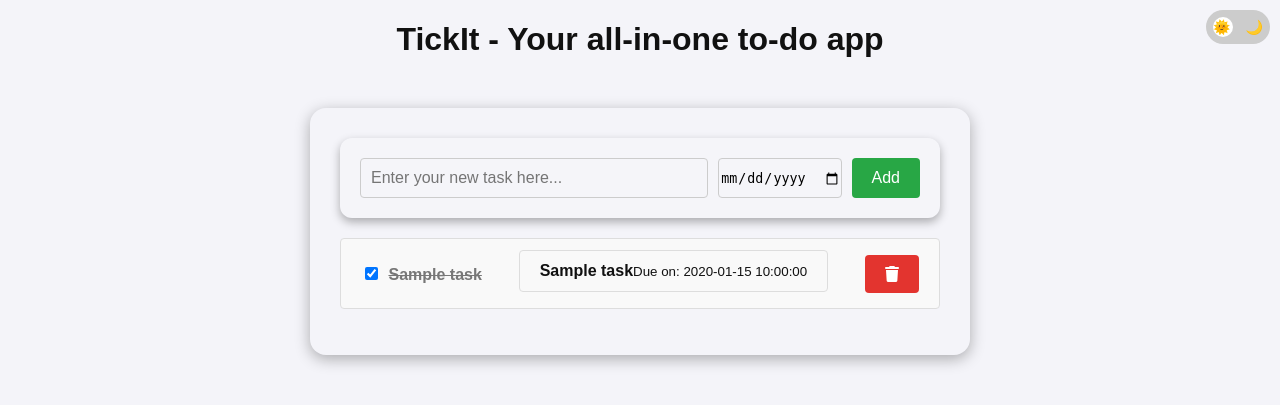
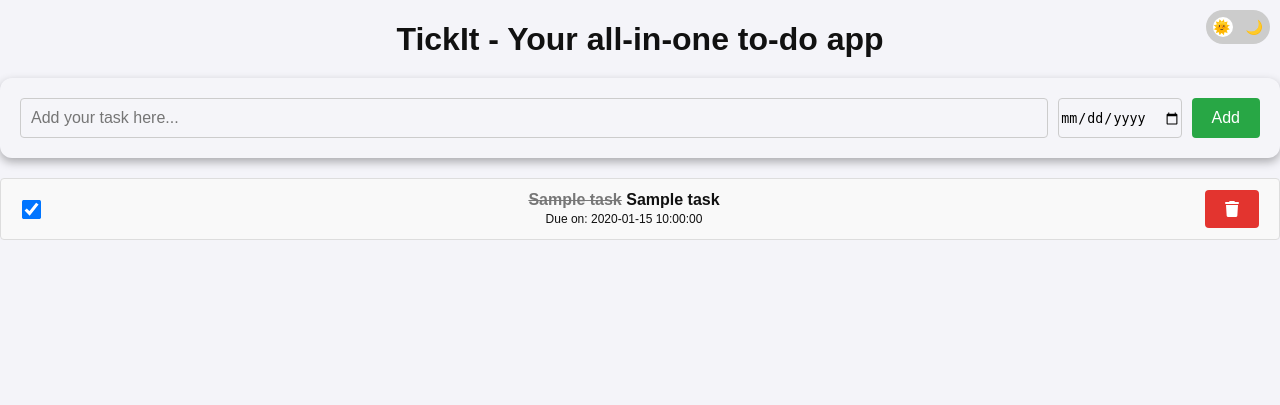
Before and after one commit to arnaveenkumar/flask_fast, a Flask app: template templates/index.html in a window 1280 px wide. Shown: the top 405 px of the page. Run offline with Flask 3, Linux system fonts and the light colour scheme; the template is opened without the code that fills it: most values are stand-ins (such as "Sample title", 1, 10 or a date in 2020).

Commit message:
Update index.html

```diff
--- a/templates/index.html
+++ b/templates/index.html
@@ -6,26 +6,7 @@
     <title>TickIt</title>
     <link rel="stylesheet" href="{{ url_for('static', filename='css/style.css') }}">
     <link rel="stylesheet" href="https://cdnjs.cloudflare.com/ajax/libs/font-awesome/6.5.0/css/all.min.css">
-
     <style>
-        .container {
-        max-width: 600px;
-        margin: 50px auto;
-        background-color: var(--surface-color);
-        padding: 30px;
-        border-radius: 16px;
-        box-shadow: 0 4px 15px rgba(0, 0, 0, 0.3);
-        border: 1px solid var(--border-color);
-        transition: all 0.3s ease;
-        }
-        body.dark-mode .container {
-        background-color: #1e1e1e;
-        box-shadow: 0 8px 24px rgba(0, 0, 0, 0.6);
-        border: 1px solid #2a2a2a;
-        border-radius: 16px;
-        padding: 30px;
-        transition: all 0.3s ease;
-        }
         h1 {
             margin-bottom: 20px;
         }
@@ -111,14 +92,20 @@
             display: inline-flex;
             align-items: center;
             transition: background 0.3s;
-
         }
         .checkbox {
-            padding: 6px; /* Adds padding around the checkbox and label text */
             display: inline-flex;
             align-items: center;
-            margin-right: 6px;
+            margin-right: 5px;
+            transform: scale(1.5);
         }
+        .due{
+            font-size: 12px;
+        }
+        .struck {
+        text-decoration: line-through;
+        color: gray;
+  }
     </style>
 
 </head>
@@ -135,24 +122,29 @@
 
     <div class="container">
         <form id = "taskForm" action="/add" method="POST">
-            <input type="text" name="task" placeholder="Enter your new task here..." required>
-            <input type="date" class = "date" name="due_date" required>
+            <input type="text" name="task" placeholder="Add your task here..." required>
+            <input type="date" class = "date" name="due_date">
             <button type="submit" class="add" title="Add Task">Add</button>
         </form>
         <ul>
             {% for task in tasks %}
             <li>
-                <label class="checkbox-wrapper">
                     <input type="checkbox" class="checkbox" onchange="window.location.href='/complete/{{ loop.index0 }}'" {{ 'checked' if task.completed }}>
-                    <b class="{{ 'completed' if task.completed else 'none'}}">{{ task.name }}</b>
-                </label>
-                <ul>
-                    <li><strong>{{ task.task }}</strong> <br> <small>Due on: {{ task.due_date }}</small></li>
-                </ul>
-                <a href="/delete/{{ loop.index0 }}" class="delete" title="Delete Task">
-                <button type="submit" class="trash-btn"><i class="fas fa-trash" style="color: white;"></i>
-                </button>
-                </a>
+                    <div>
+                        <b class="{{ 'completed' if task.completed else 'none'}}">{{ task.name }}</b>
+                            <strong>{{ task.task }}</strong><br>
+                            {% if task.due_date %}
+                            <span class="due">Due on: {{ task.due_date }}</span>
+                            {% endif %}
+                    </div>
+
+                    <div>
+                        <a href="/delete/{{ loop.index0 }}" title="Delete Task" onclick="return confirmDelete()">
+                            <button type="submit" class="trash-btn">
+                            <i class="fas fa-trash" style="color: white;"></i>
+                            </button>
+                        </a>
+                    </div>
             </li>
             {% endfor %}
         </ul>
```
